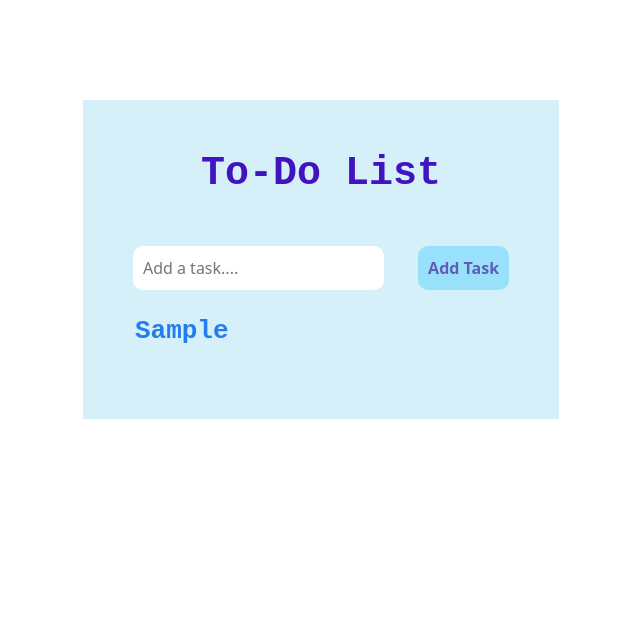
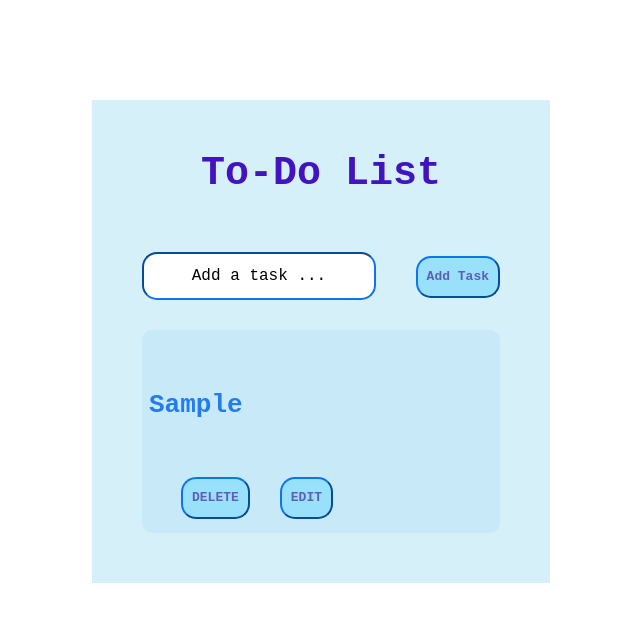
Before and after one commit to ZylaCode/ToDoListGroupThree, a plain HTML site: page index.html in a window 1280 px wide. Both pictures are taken after typing "Sample" into the empty fields and a click on the button "Add Task". Shown: the whole page, without its empty margins (319-959 px from the left). Drawn offline with nearby package versions, Linux system fonts and the light colour scheme.

Commit message:
add, edit and delete in JS

```diff
--- a/index.css
+++ b/index.css
@@ -1,66 +1,94 @@
-* {
+*{
     margin: 0 auto;
     padding: 0;
-
+    box-sizing: border-box;
+    font-family: 'Courier New', Courier, monospace;
 }
 
 body {
+  width: 100%;
   display: flex;
   justify-content: center;
-
 }
 
  main {
+  display: flex;
   flex-direction: column;
-  justify-content: space-around;
-  align-items: center;
+  justify-content: center;
   margin: 100px;
   padding: 50px;
-  border: none;
   background: rgb(214, 240, 249);
+ }
+
+
+
+form input:focus{
+  outline: none;
+  border-color: #0d75ec;
 }
 
+
 main h1{
-  font-family: 'Courier New', Courier, monospace;
-  text-align: center;
+  align-items: center;
   padding-bottom: 20px;
  font-weight: bolder;
   font-size: 40px;
   color: rgb(66, 20, 192);
+}
 
+main form {
+  align-items: center;
+  justify-content: center;
 }
 
 input{
   padding: 10px;
-  border-radius: 10px;
-  border: none;
+  border-radius: 15px;
+  border-color: #0d75ec;
+  outline: none;
 }
 
 
-#new-task-form {
-  align-self: flex-start;
+::-webkit-input-placeholder {
+  text-align: center;
+  color:black
 }
 
+
 main button{
-  border-radius: 10px;
-  padding: 10px;
+  border-radius: 15px;
+  padding: 9px;
   margin-left: 30px;
-  margin-top: 20px;
+  margin-top: 30px;
   background-color: rgb(153, 225, 251);
-  border: none;
+  border-color: #0d75ec;
   font-weight: bolder;
+  font-size: 13px;
   color: rgb(94, 94, 182);
+  transition: 0.7s;
+  cursor: pointer;
+  outline: none;
 }
 
-div {
-  margin-top: 20px;
-}
 
-p{
+
+main div {
+  flex-direction: row;
+  justify-content: center;
+  align-content: space-between;
   font-family: 'Courier New', Courier, monospace;
   text-align: left;
   color: rgba(22, 116, 238, 0.933);
   font-size: 26px;
   font-weight: 800;
   padding: 2px;
+  margin-top: 20px;
 }
+
+#tasks{
+  border-radius: 10px;
+  width: 100%;
+  background-color: #c7e9f8;
+  padding: 10px 5px;
+  margin-top: 30px;
+}
--- a/index.html
+++ b/index.html
@@ -6,7 +6,8 @@
   <meta name="viewport" content="width=device-width, initial-scale=1.0" />
   <link rel="stylesheet" type="text/css" href="index.css" />
   <link href="https://cdn.jsdelivr.net/npm/bootstrap@5.3.0/dist/css/bootstrap.min.css" rel="stylesheet" integrity="sha384-9ndCyUaIbzAi2FUVXJi0CjmCapSmO7SnpJef0486qhLnuZ2cdeRhO02iuK6FUUVM" crossorigin="anonymous">
-  <script src="https://cdn.jsdelivr.net/npm/bootstrap@5.3.0/dist/js/bootstrap.bundle.min.js" integrity="sha384-geWF76RCwLtnZ8qwWowPQNguL3RmwHVBC9FhGdlKrxdiJJigb/j/68SIy3Te4Bkz" crossorigin="anonymous"></script>
+  <script src="https://cdnjs.cloudflare.com/ajax/libs/bootstrap/5.3.0/js/bootstrap.min.js" integrity="sha512-3dZ9wIrMMij8rOH7X3kLfXAzwtcHpuYpEgQg1OA4QAob1e81H8ntUQmQm3pBudqIoySO5j0tHN4ENzA6+n2r4w==" crossorigin="anonymous" referrerpolicy="no-referrer"></script>
+
   <title>Document</title>
 </head>
 
@@ -14,17 +15,17 @@
 
 <main>
   <h1>To-Do List </h1>
-  <form id="new-task-form" >
-    <input id="new-task-input" type="text" placeholder="Add a task...." >
-    <button id="submit" >Add Task</button>
+  <form id="task-form" >
+    <input id="task-input" type="text" placeholder="Add a task ..." >
+    <button  id="submit">Add Task</button>
   </form>
 
-  <section>
-    <div id="tasks">
-    </div>
-  </section>
+
+<div id="tasks">
+  <div class="checkbox"></div>
+</div>
+
 </main>
-
 
 
 
--- a/index.js
+++ b/index.js
@@ -1,71 +1,76 @@
-// function displaydate() {
-//     let date = new Date()
-//     date = date.toString().split(" ")
-//     document.querySelector("#date").innerHTML = date[1] + " " + date[2] + " " + date[3]
-// }
-
-// window.onload = function(){
-//     displaydate()
-// }
-
-
 //// UPDATED JS
 
-const form = document.querySelector('#new-task-form');
-const input = document.querySelector('#new-task-input');
-const task = document.querySelector('#tasks');
+const form = document.querySelector('#task-form');
+const input = document.querySelector('#task-input');
+let taskList = document.querySelector('#tasks');
+
 
 form.addEventListener('submit', (event) => {
     event.preventDefault();
 
     if (input.value.trim() === "") {
-        alert('Please add a task!')
+        alert("Please Enter a Task");
     } else {
-        // const task = input.value;
-
-        const paragraph= document.createElement('p')
-        paragraph.innerText = input.value;
-        paragraph.classList.add('p'); //this class connects to CSS for styling
-        task.appendChild(paragraph);
+        const newTask = document.createElement('div')
+        newTask.innerText = input.value;
+        // newTask.classList.add('div'); //CSS styling
+        taskList.appendChild(newTask);
         input.value = "";
 
-        paragraph.addEventListener('click', () => {
-            paragraph.style.textDecoration = 'line-through';
-        })
+        const newTaskActions = document.createElement('div'); //creates and stores task actions(delete, edit buttons)
+        // newTaskActions.classList.add('actions'); // CSS styling
+        newTask.appendChild(newTaskActions);
 
 
-        paragraph.addEventListener('dblclick', () => {
-            task.removeChild(paragraph);
-        })
+        // creating DELETE button
+        const deleteButton = document.createElement('button');
+        deleteButton.innerText = 'DELETE';
+        newTaskActions.appendChild(deleteButton);
+        deleteButton.addEventListener('click', deleteTask)
+
+        // function that executes DELETE
+        function deleteTask(){
+            taskList.removeChild(newTask);
+
+        }
+
+        // creating EDIT button
+        const editButton = document.createElement('button');
+        editButton.innerText = 'EDIT';
+        newTaskActions.appendChild(editButton);
+        editButton.addEventListener('click', () => {
+            if(editButton.innerText === 'EDIT'){
+                input.focus();
+                editButton.innerText = 'SAVE'  // something missing to SAVE new task !!!
+             } else {
+                 editButton.innerText = 'EDIT';
+              }
+})
+}
+})
 
 
-        // another option below but I don't know how to manage EDIT and DELETE buttons
 
-        // const buttonEdit = document.createElement('button')
-        // buttonEdit.classList.add('edit');
-        // buttonEdit.innerHTML = 'Edit';
-        // taskList.appendChild(buttonEdit);
+const checkbox = document.querySelectorAll('.checkbox');
 
-        // const buttonDelete = document.createElement('button')
-        // buttonDelete.classList.add('delete');
-        // buttonDelete.innerHTML = 'Delete';
-        // taskList.appendChild(buttonDelete);
-        // input.value = "";
+            	let unchecked = true;
 
-        // buttonEdit.addEventListener('click', () => {
-        //     if (buttonEdit.innerText === 'edit'){
-        //         paragraph.removeAttribute('input');
-        //     buttonEdit.innerText = 'Save';
-        //     } else {
-        //         return;
-        //     }
-        // })
+                checkbox.forEach((checkbox)=>{
+                checkbox.addEventListener("click", ()=>{
+                     if (unchecked){checkbox.src = "imgs/square-check-regular.svg";
+                    } else {
+                     checkbox.src = "imgs/square-regular.svg"
+                     }
+                     unchecked = !unchecked
+        });
+        });
 
-        // buttonDelete.addEventListener('click', () => {
-        //     taskList.removeChild(paragraph);
 
+        // paragraph.addEventListener('click', () => {
+        //     paragraph.style.textDecoration = 'line-through';
         // })
 
 
-    };
-});
+        // paragraph.addEventListener('dblclick', () => {
+        //     task.removeChild(paragraph);
+        // })
```
